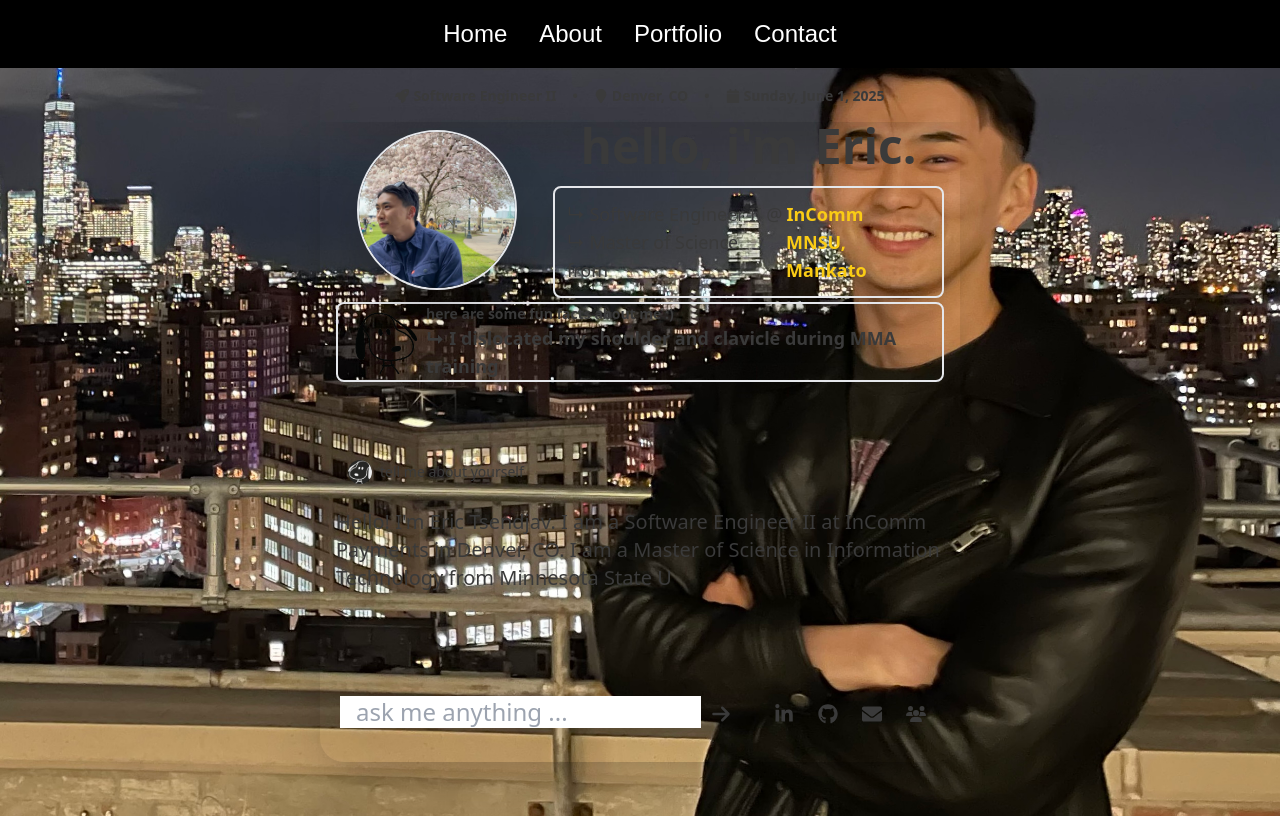
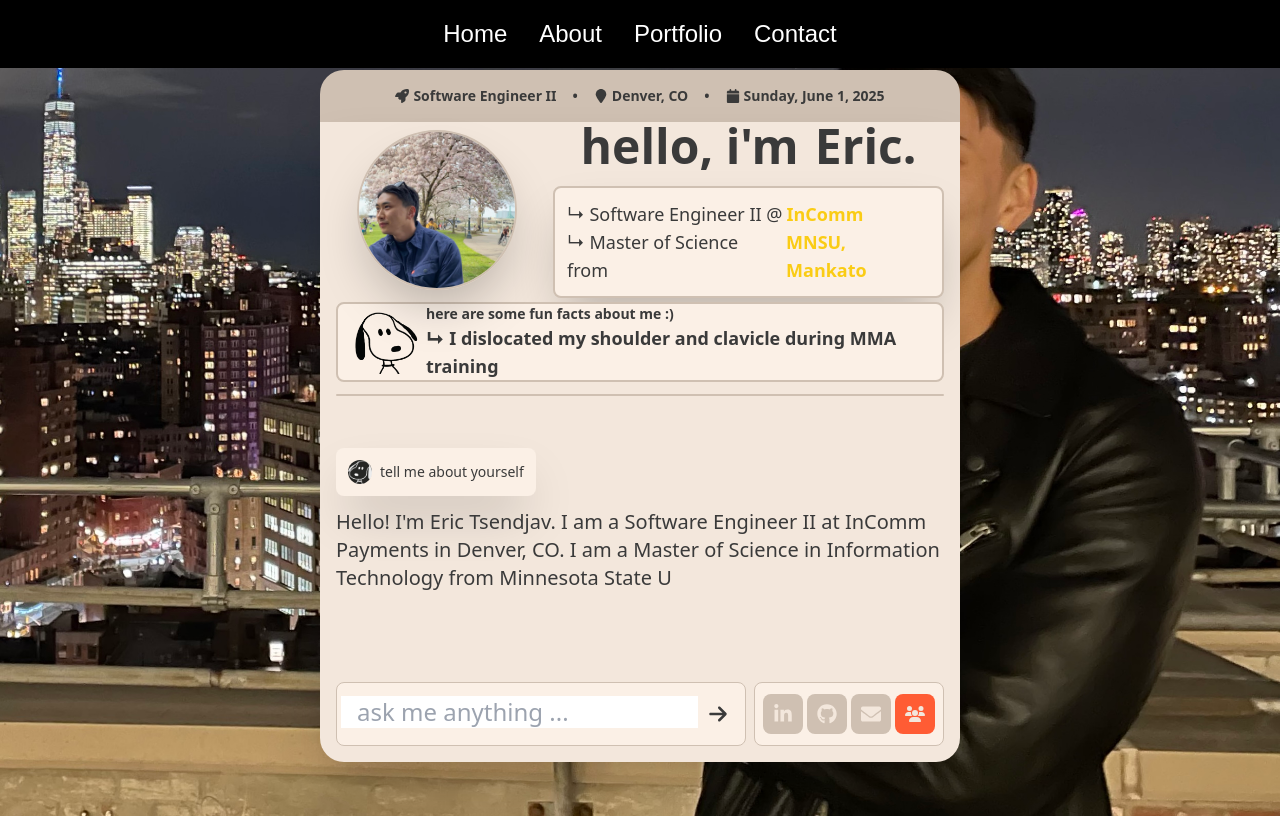
Before and after one commit to sukh0128/portfolio, a Next.js app: page / in a window 1280 px wide. Shown: the top 818 px of the page. Built offline with nearby package versions, Linux system fonts and the light colour scheme; no server answers.

Commit message:
Fix: Restore chat functionality by adding missing custom CSS classes and colors

```diff
--- a/next.config.ts
+++ b/next.config.ts
@@ -1,9 +1,11 @@
 import type { NextConfig } from "next";
+
+const isProd = process.env.NODE_ENV === 'production';
 
 const nextConfig: NextConfig = {
   output: 'export',
-  basePath: '/portfolio',
-  assetPrefix: '/portfolio/',
+  basePath: isProd ? '/portfolio' : '',
+  assetPrefix: isProd ? '/portfolio/' : '',
   trailingSlash: true,
   images: {
     unoptimized: true,
--- a/src/app/globals.css
+++ b/src/app/globals.css
@@ -35,10 +35,10 @@ html, body {
 :root {
   --background: #ffffff;
   --foreground: #171717;
-  --color-hubspot: #ff5c34;
-  --color-dark: #fbf0e6;
-  --color-secondary: rgb(207, 192, 178);
-  --color-accent: rgb(207, 192, 178);
+  --hubspot: #ff5c34;
+  --dark: #141412;
+  --secondary: #4d4d4a;
+  --accent: #30302e;
   --font-serif: system-ui;
   --font-sans: system-ui;
 }
--- a/tailwind.config.js
+++ b/tailwind.config.js
@@ -6,7 +6,23 @@ module.exports = {
     './src/app/**/*.{js,ts,jsx,tsx,mdx}',
   ],
   theme: {
-    extend: {},
+    extend: {
+      colors: {
+        'hubspot': 'var(--hubspot)',
+        'dark': 'var(--dark)',
+        'secondary': 'var(--secondary)',
+        'accent': 'var(--accent)',
+        'background': 'var(--background)',
+        'foreground': 'var(--foreground)',
+      },
+      fontFamily: {
+        'serif': 'var(--font-serif)',
+        'sans': 'var(--font-sans)',
+      },
+      borderWidth: {
+        '1': '1px',
+      }
+    },
   },
   plugins: [],
 }
```
